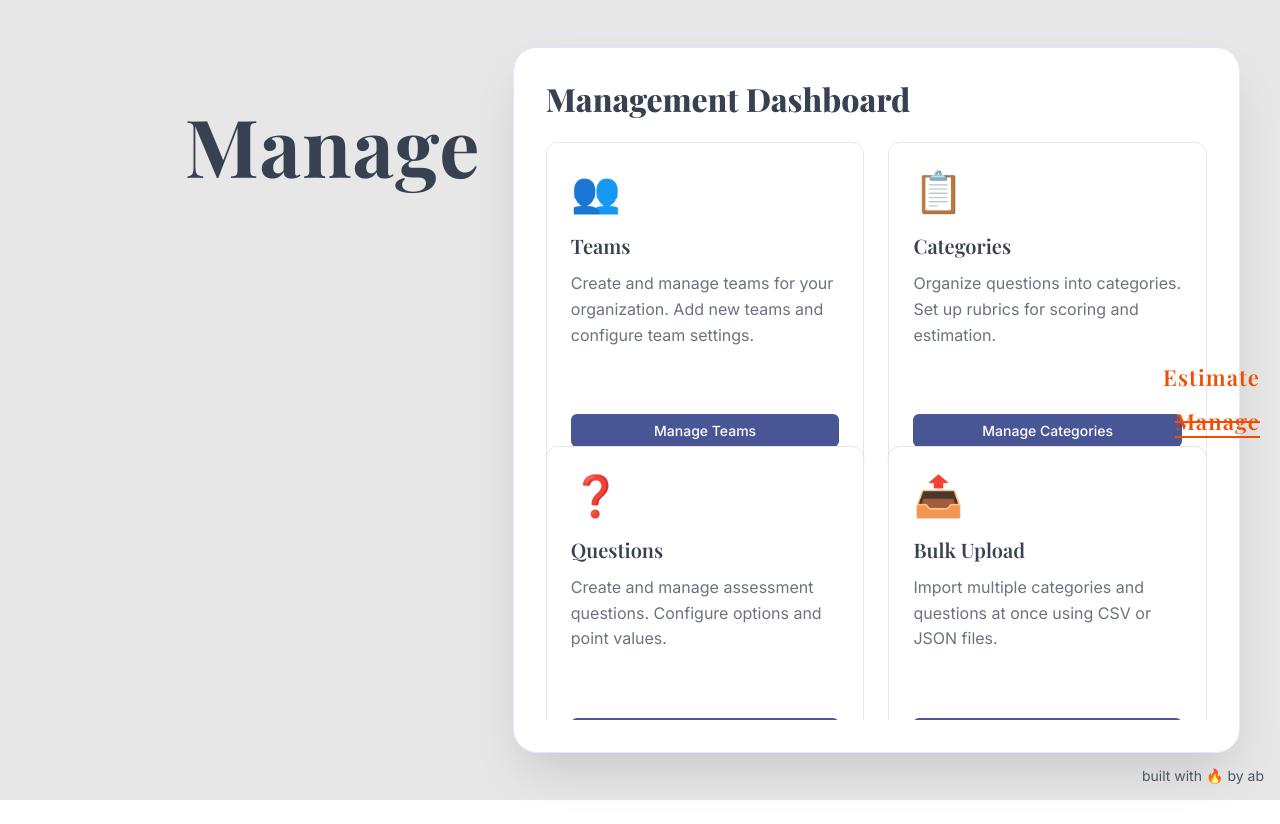
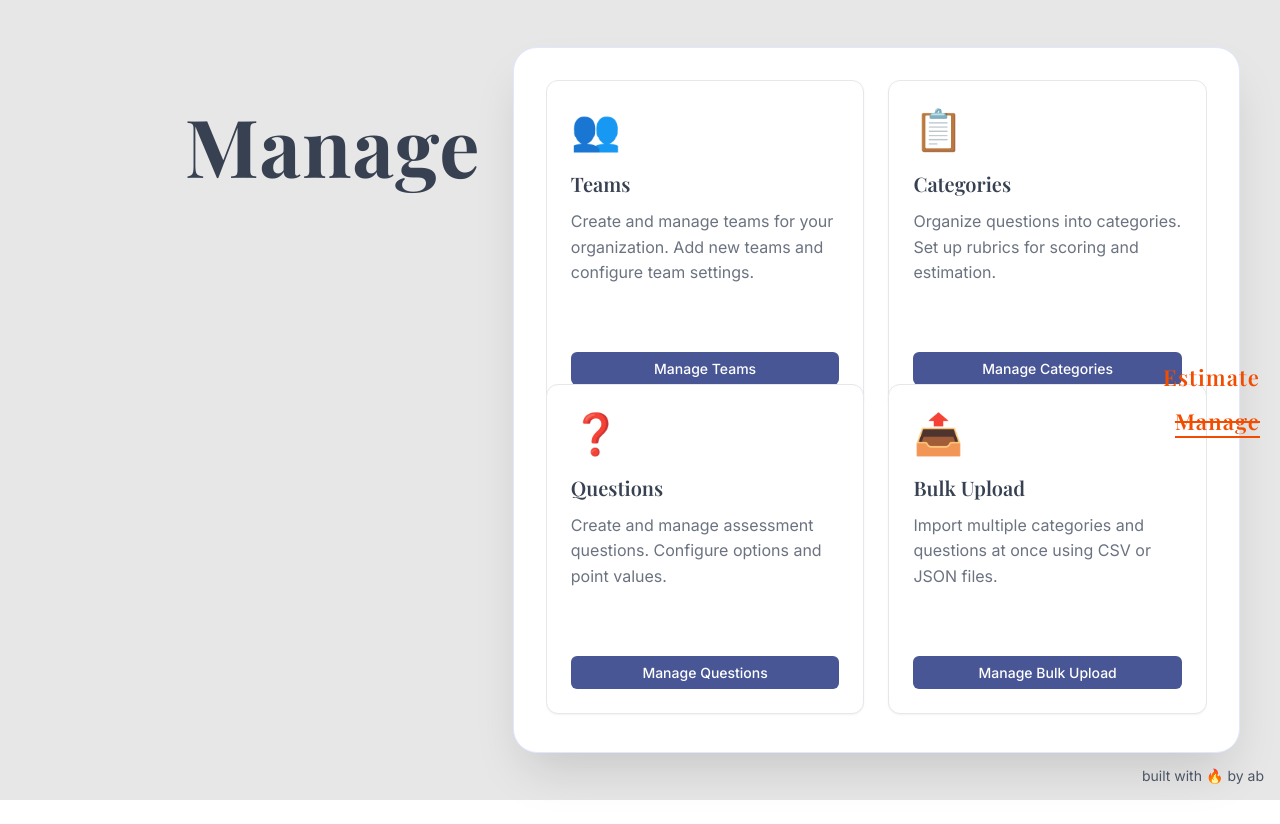
Before and after one commit to ashokbalam/unipoint.dev, a React (Vite) app in the folder frontend/: page /manage in a window 1280 px wide. Built offline with nearby package versions, Linux system fonts and the light colour scheme.

Commit message:
Remove Management Dashboard title
- Remove the h2 title Management Dashboard from ManagePage
- Clean up containerHeader import that is no longer needed
- Simplify page layout to show only the management cards
- Title Manage remains in left column via TwoColumnLayout

```diff
--- a/frontend/src/pages/ManagePage.tsx
+++ b/frontend/src/pages/ManagePage.tsx
@@ -2,9 +2,7 @@ import React, { useState } from 'react';
 import { useNavigate } from 'react-router-dom';
 import TwoColumnLayout from '../components/TwoColumnLayout';
 import {
-  containerHeader,
   containerContent,
-  h2,
   bodyText,
   cardBase,
   cardHover,
@@ -117,9 +115,6 @@ const ManagePage: React.FC = () => {
 
   return (
     <TwoColumnLayout title="Manage">
-      <div style={containerHeader}>
-        <h2 style={h2}>Management Dashboard</h2>
-      </div>
 
       <div style={containerContent}>
         <div style={cardGrid}>
```
